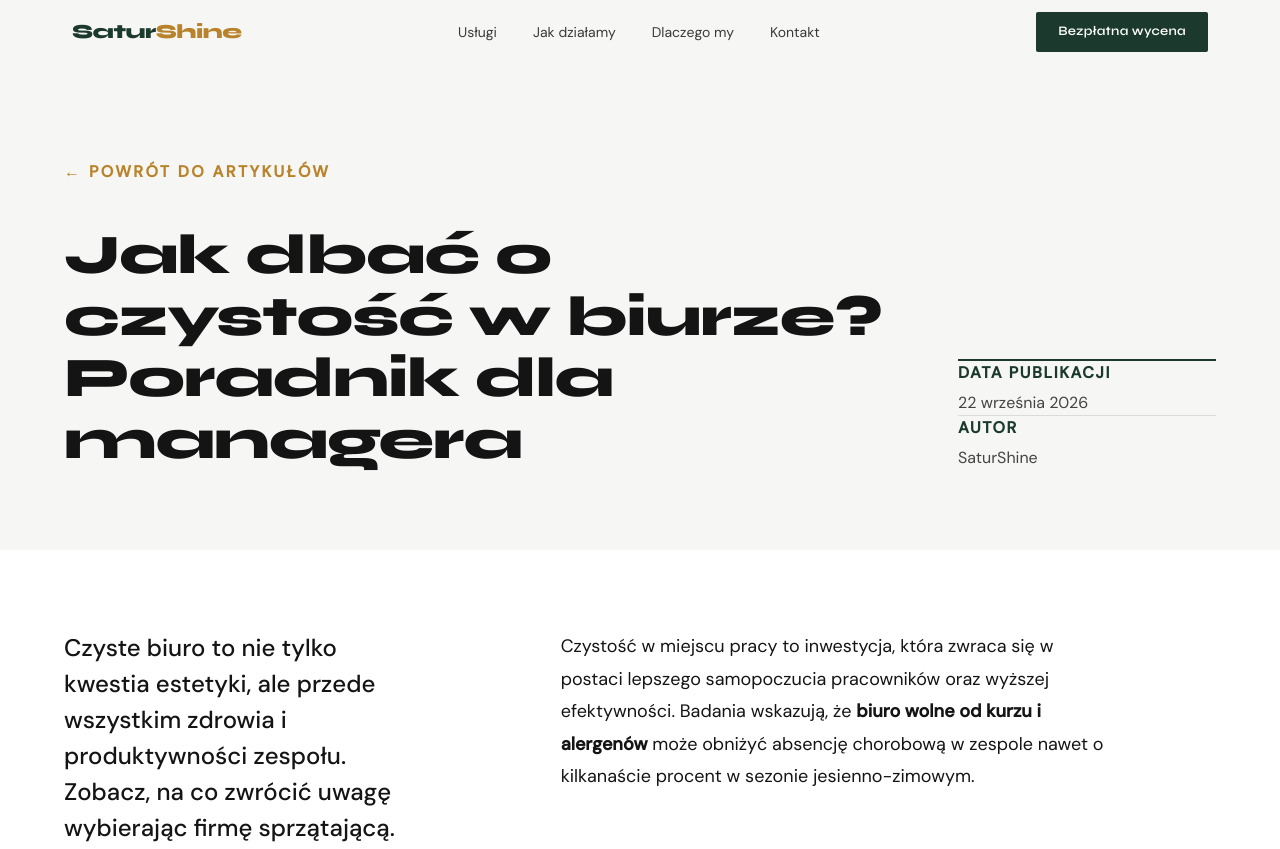
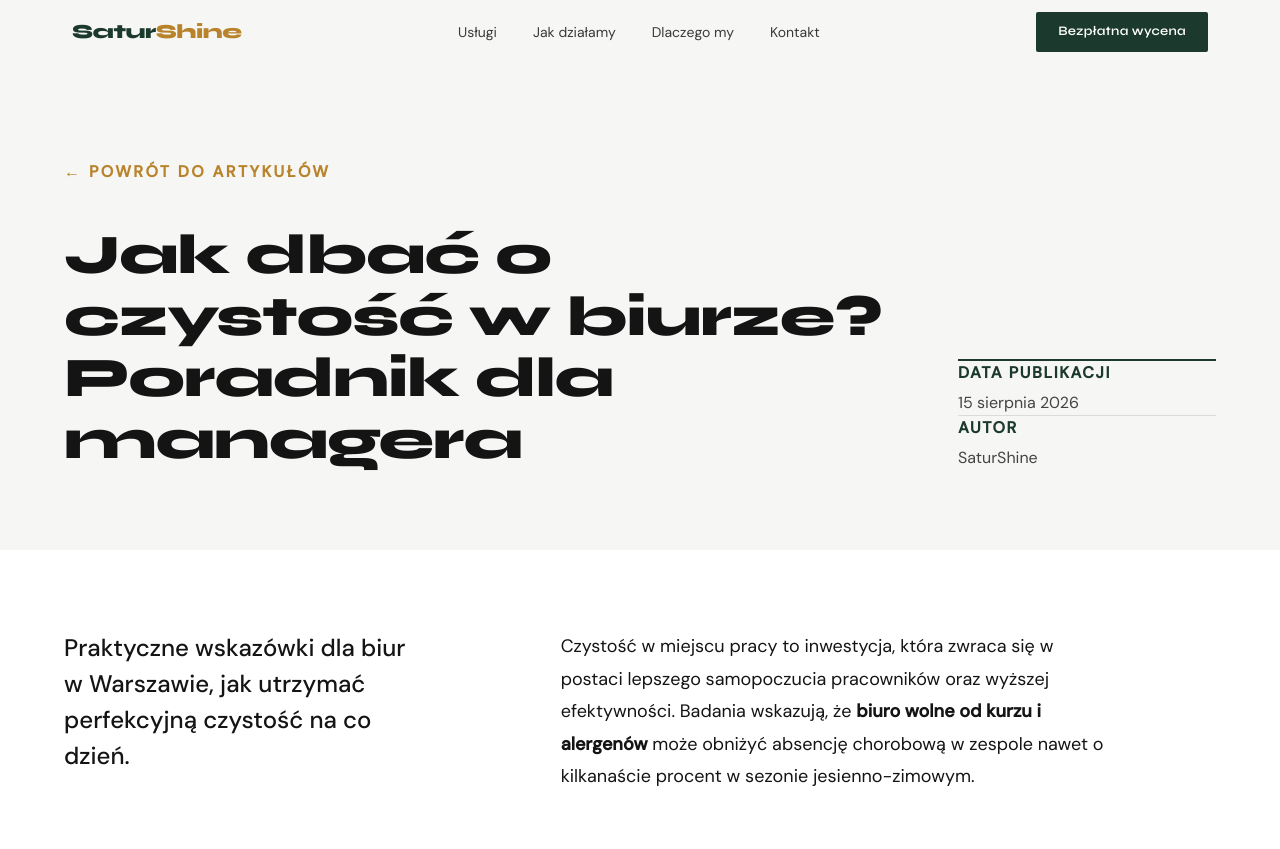
Before and after one commit to RobertSOB92/saturshine_strona, an Astro site: page /blog/jak-dbac-o-czystosc-w-biurze in a window 1280 px wide. Shown: the top 849 px of the page. Built offline with nearby package versions, Linux system fonts and the light colour scheme; Astro itself is replaced by a stand-in of ours.

Commit message:
chore(blog): backdate earlier articles to spread them out naturally

```diff
--- a/src/content/blog/jak-dbac-o-czystosc-w-biurze.md
+++ b/src/content/blog/jak-dbac-o-czystosc-w-biurze.md
@@ -1,7 +1,7 @@
 ---
 title: "Jak dbać o czystość w biurze? Poradnik dla managera"
-date: 2026-09-22
-description: "Czyste biuro to nie tylko kwestia estetyki, ale przede wszystkim zdrowia i produktywności zespołu. Zobacz, na co zwrócić uwagę wybierając firmę sprzątającą."
+date: 2026-08-15
+description: "Praktyczne wskazówki dla biur w Warszawie, jak utrzymać perfekcyjną czystość na co dzień."
 author: "SaturShine"
 ---
 
--- a/src/content/blog/profesjonalne-sprzatanie-biur-warszawa.md
+++ b/src/content/blog/profesjonalne-sprzatanie-biur-warszawa.md
@@ -1,6 +1,6 @@
 ---
 title: "Profesjonalne sprzątanie biur w Warszawie – jak zadbać o przestrzeń, która napędza efektywność zespołu?"
-date: 2026-09-22
+date: 2026-09-05
 description: "Czyste biuro to nie tylko estetyka. Poznaj standardy profesjonalnego serwisu sprzątającego, kluczowe usługi i rynkowe koszty w Warszawie."
 author: "SaturShine"
 ---
```
